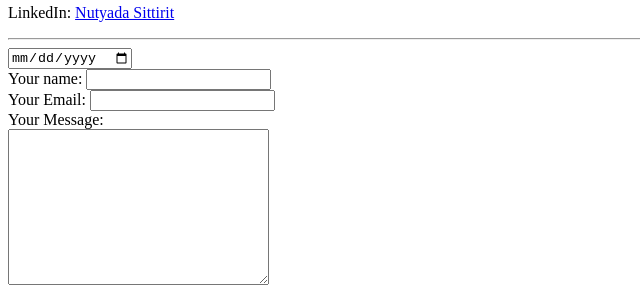
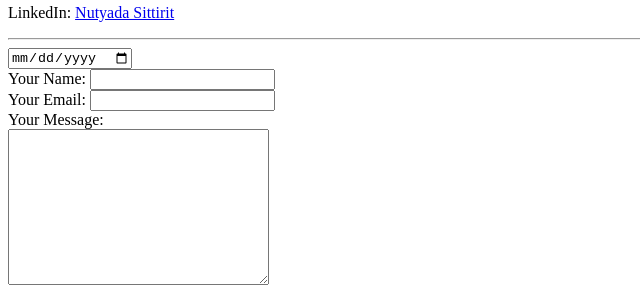
Before and after one commit to NutyadaS/cv, a plain HTML site: page contact.html in a window 1280 px wide. Shown: the part 144-430 px from the top of the page, 0-640 px from the left. Drawn offline with Linux system fonts and the light colour scheme.

Commit message:
Adding Big N

```diff
--- a/contact.html
+++ b/contact.html
@@ -14,7 +14,7 @@
 <hr>
   <form action="mailto:nutyada@simyasolutions.com" method="post" enctype="text/plain">
     <input type="date" name="" value=""><br>
-    <label>Your name:</label>
+    <label>Your Name:</label>
 <input type="text" name="yourName" value="">
 <br>
 <label>Your Email:</label>
```
